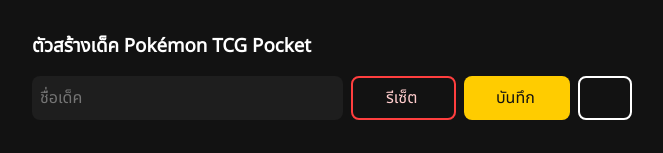
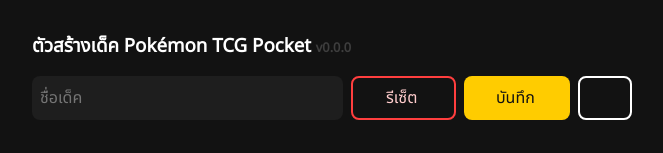
Before and after one commit to 3xbun/ptcgp-deck-builder, a Vue app: page / in a window 1280 px wide. Shown: the top 153 px of the page, without its empty margins (308-971 px from the left). Built offline with nearby package versions, Linux system fonts and the light colour scheme.

Commit message:
add version to header

```diff
--- a/src/App.vue
+++ b/src/App.vue
@@ -3,6 +3,7 @@
 
     <h3>
       ตัวสร้างเด็ค Pokémon TCG Pocket
+      <span> v{{ version }}</span>
     </h3>
 
     <DeckName />
@@ -12,6 +13,7 @@
 </template>
 
 <script setup>
+import { version } from '../package.json';
 import { computed, onMounted, provide, ref } from 'vue';
 import DeckName from './components/DeckName.vue';
 import DeckCards from './components/DeckCards.vue';
@@ -72,4 +74,9 @@
 })
 </script>
 
-<style scoped></style>
+<style scoped>
+span {
+  font-size: .8rem;
+  color: var(--divider-color)
+}
+</style>
```
